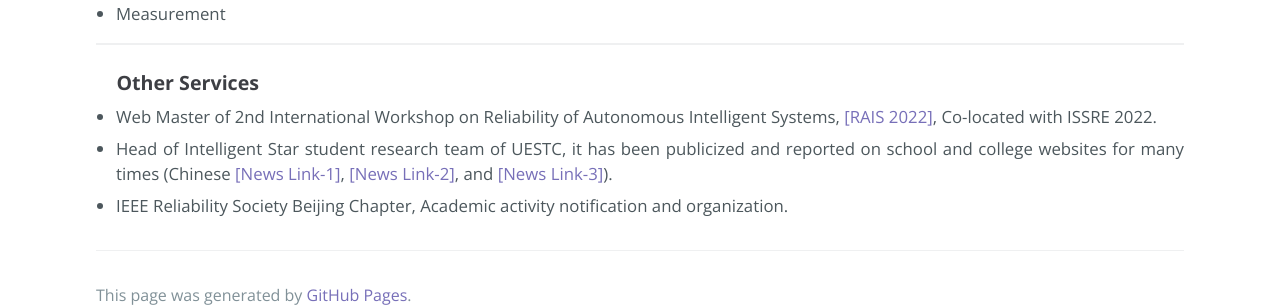
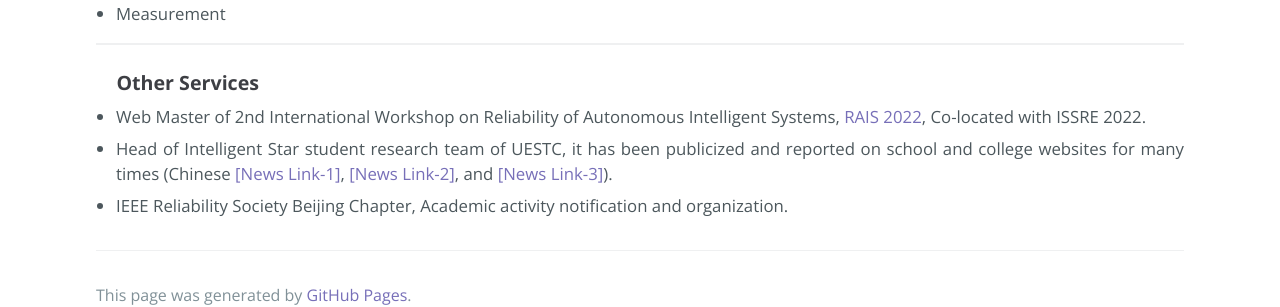
Before and after one commit to WH-HuanWang/WH-HuanWang.github.io, a Jekyll site: the page built from index.md, in a window 1280 px wide and 900 px high, scrolled down 4852 px. Shown: the part 561-868 px from the top of the window. Built offline with Jekyll 4.4.1, drawn with Linux system fonts in a browser that asks for light colours.

```diff
--- a/index.md
+++ b/index.md
@@ -142,6 +142,6 @@ B.S. Mechanical design, manufacturing and automation, School of mechanical and e
 * * *
 ### &nbsp;&nbsp;&nbsp; <b>Other Services</b>
 
-* Web Master of 2nd International Workshop on Reliability of Autonomous Intelligent Systems, [[RAIS 2022]](https://rais-workshop.github.io/), Co-located with ISSRE 2022.
+* Web Master of 2nd International Workshop on Reliability of Autonomous Intelligent Systems, [RAIS 2022](https://rais-workshop.github.io/), Co-located with ISSRE 2022.
 * Head of Intelligent Star student research team of UESTC, it has been publicized and reported on school and college websites for many times (Chinese [[News Link-1]](https://news.uestc.edu.cn/?n=UestcNews.Front.DocumentV2.ArticlePage&Id=81320), [[News Link-2]](https://www.gla.uestc.edu.cn/info/1083/11045.htm), and [[News Link-3]](https://www.gla.uestc.edu.cn/info/1083/9935.htm)).
 * IEEE Reliability Society Beijing Chapter, Academic activity notification and organization.
```
